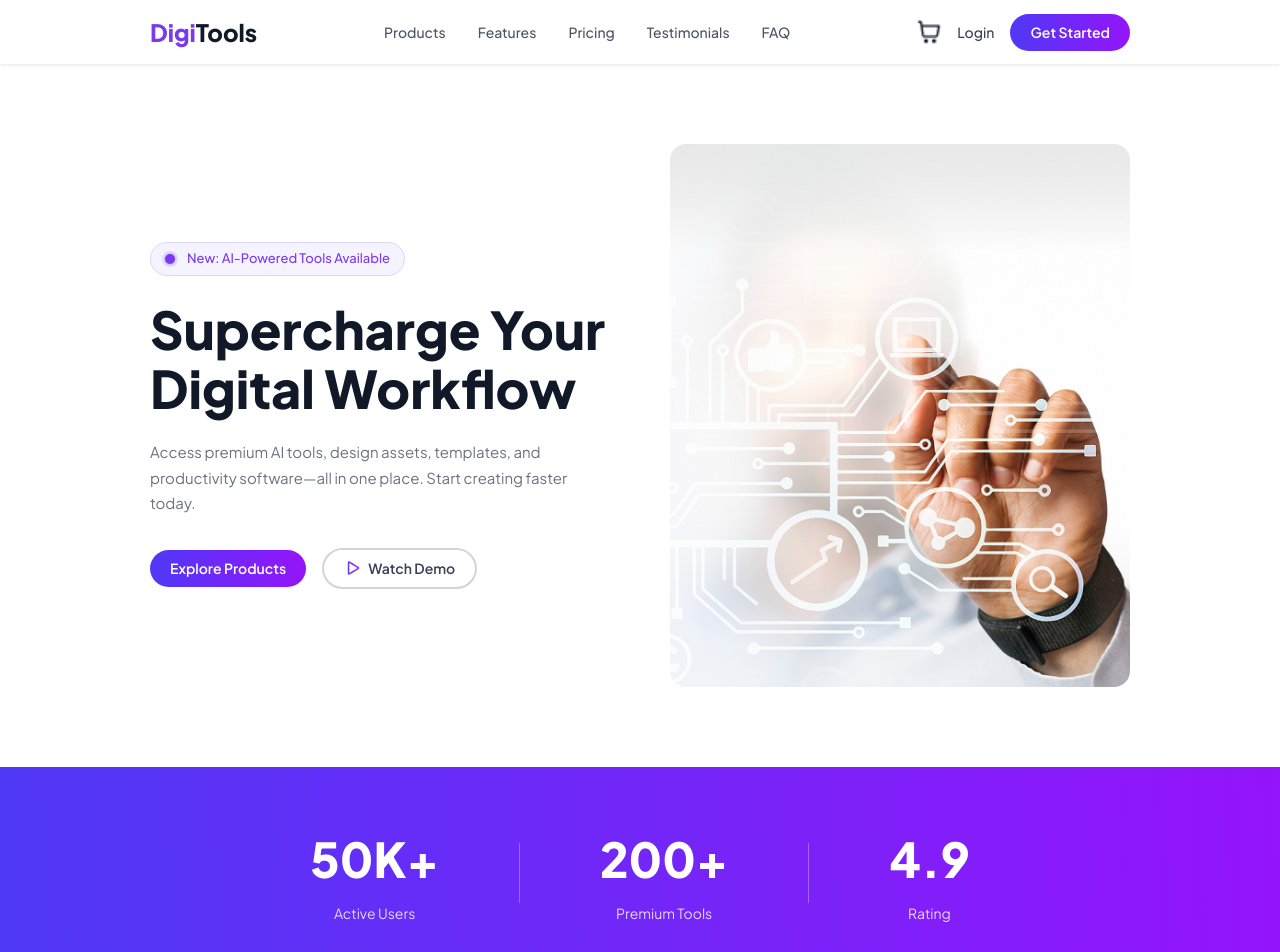
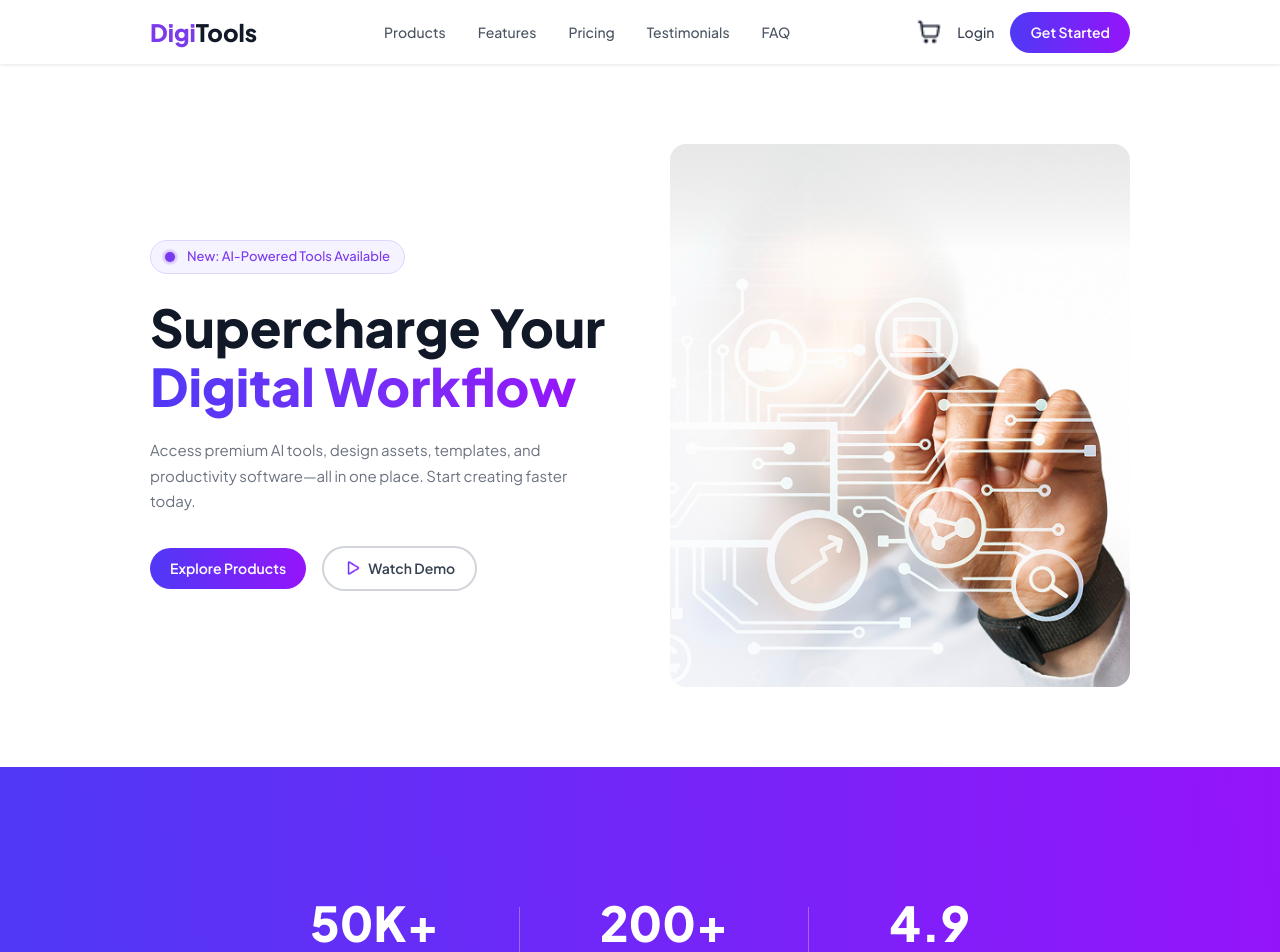
Before and after one commit to rakibulhuda/B13-Assignment-6, a React (Vite) app: page / in a window 1280 px wide. Shown: the top 952 px of the page. Built offline with nearby package versions, Linux system fonts and the light colour scheme.

Commit message:
Minor styling change

```diff
--- a/src/components/Banner.jsx
+++ b/src/components/Banner.jsx
@@ -18,7 +18,7 @@ const Banner = () => {
 
                         {/* Heading */}
                         <h1 className="banner-heading">
-                            Supercharge Your Digital Workflow
+                            Supercharge Your <span className="bg-clip-text text-transparent bg-gradient-to-r from-[#4F39F6] to-[#9514FA]">Digital Workflow </span>
                         </h1>
 
                         {/* Description */}
--- a/src/index.css
+++ b/src/index.css
@@ -25,7 +25,8 @@ body {
     transition: color 0.2s;
 }
 .nav-link:hover {
-    color: #111827;
+    color: #7C3AED;
+    text-shadow: 0 0 10px rgba(124, 58, 237, 0.5), 0 0 20px rgba(124, 58, 237, 0.3);
 }
 
 .nav-login {
@@ -44,12 +45,23 @@ body {
     background: linear-gradient(87.40deg, rgba(79, 57, 246, 1), rgba(149, 20, 250, 1));
     color: #ffffff;
     font-weight: 600;
-    padding: 8px 20px;
+    padding: 10px 20px;
     border-radius: 9999px;
     font-size: 14px;
     border: none;
     cursor: pointer;
     white-space: nowrap;
+}
+
+.btn-gradient:hover {
+    opacity: 0.9; /* Slightly lighter */
+    transform: translateY(-2px); /* Lift effect */
+    box-shadow: 0 10px 20px rgba(124, 58, 237, 0.4); /* Purple glow */
+}
+
+.btn-gradient:active {
+    transform: translateY(0); /* Press down effect */
+    opacity: 1;
 }
 
 .cart-badge {
@@ -160,7 +172,7 @@ body {
     background: transparent;
     color: #374151;
     font-weight: 600;
-    padding: 8px 20px;
+    padding: 10px 20px;
     border-radius: 9999px;
     font-size: 14px;
     cursor: pointer;
@@ -176,7 +188,7 @@ body {
 /* ===== STATS ===== */
 .stats-section {
     background: linear-gradient(87.40deg, rgba(79, 57, 246, 1), rgba(149, 20, 250, 1));
-    padding: 56px 0;
+    padding: 120px 0;
 }
 
 .stats-grid {
@@ -484,6 +496,8 @@ body {
 }
 
 .cart-empty {
+    border: #eff1f3 solid 3px;
+    border-radius: 20px;
     text-align: center;
     padding: 60px 0;
 }
```
